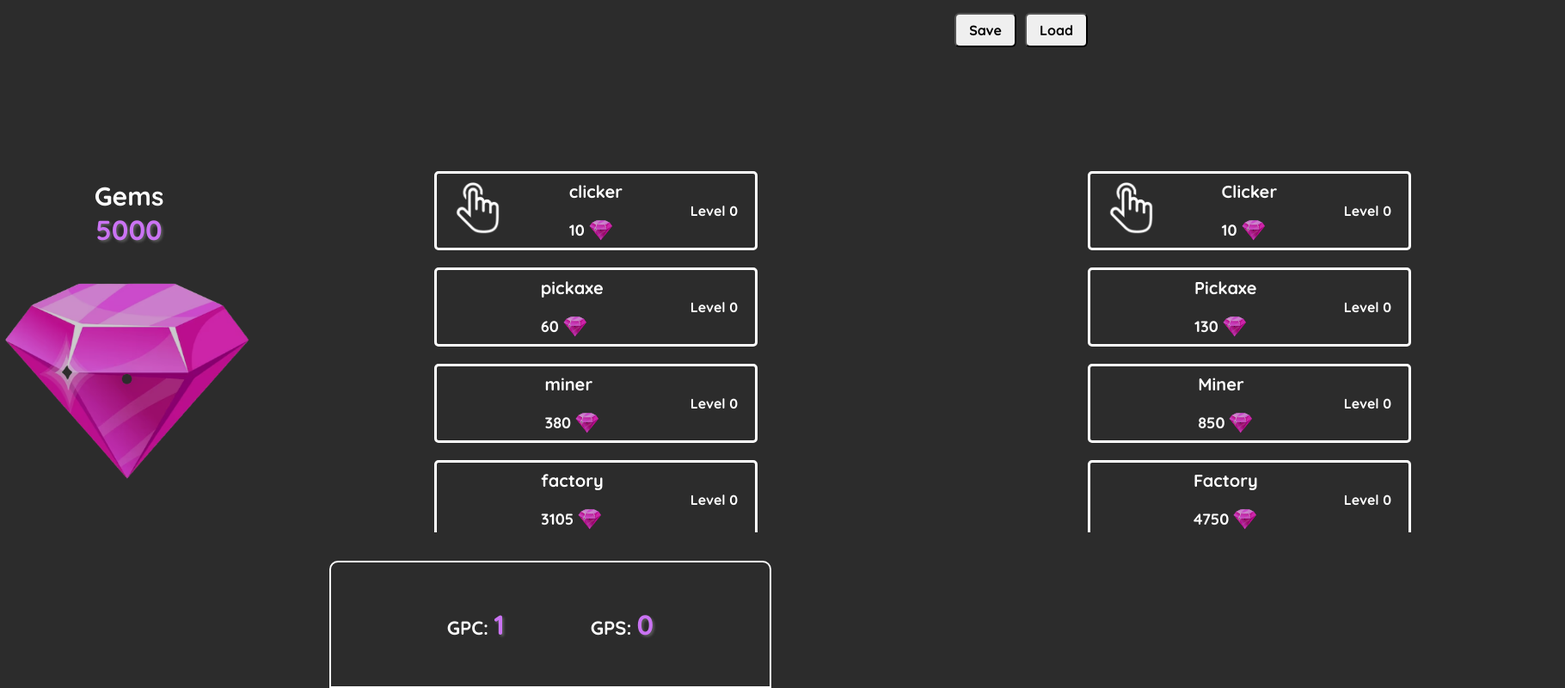
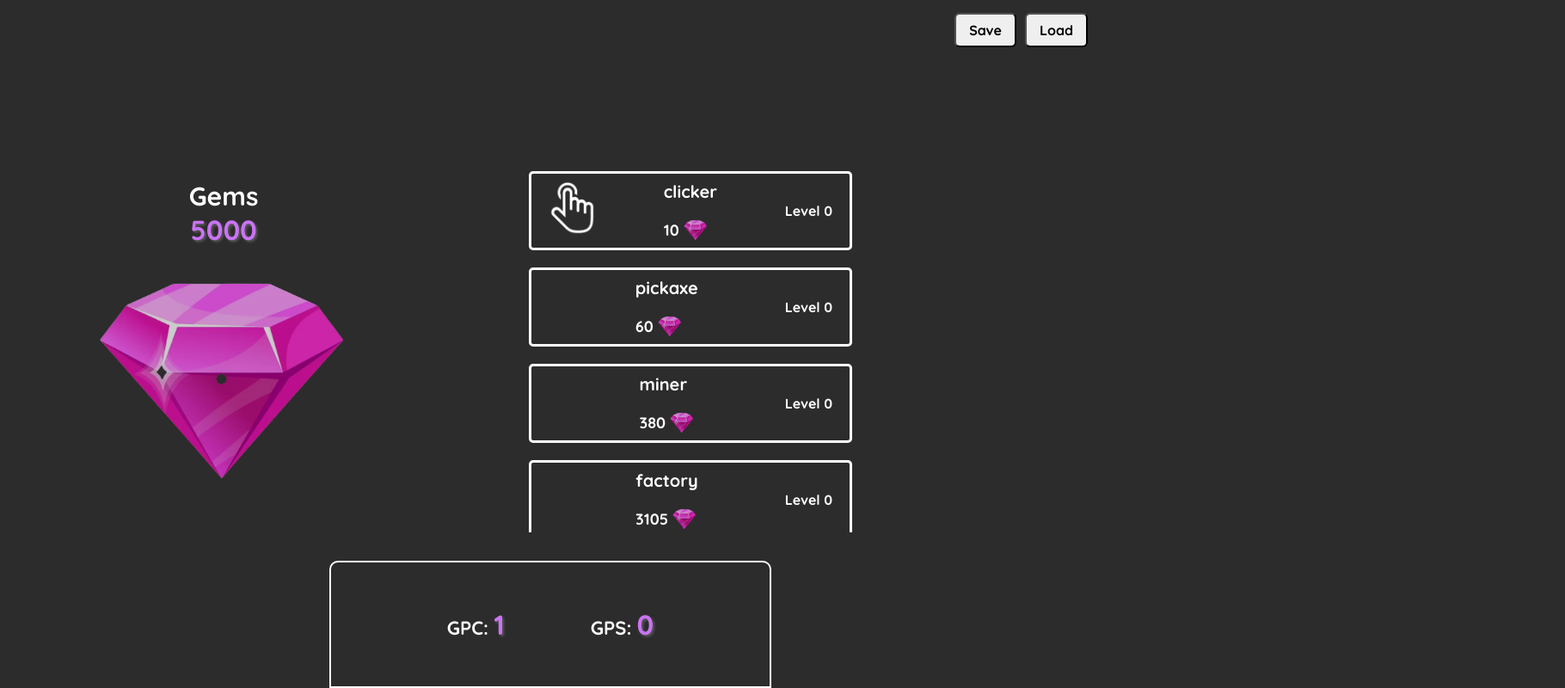
Before and after one commit to pietruszka808/pietruszka808.github.io, a plain HTML site: page clicer.html in a window 1280 px wide. Shown: the whole page at 86% size, 1820 px wide, since content can reach past the window. Drawn offline with Linux system fonts and the light colour scheme.

Commit message:
dodalem piaty upgrade

```diff
--- a/clicer.html
+++ b/clicer.html
@@ -50,95 +50,6 @@
 
             </div>
 
-            <div class="right">
-
-              <div class="upgrade" onclick="buyUpgrade('clicker')">
-                <div class="left-section">
-                  <img
-                  src="clicker-white.png"
-                  alt=""
-                  class="upgrade-img">
-                </div>
-                <div class="mid-section">
-                  <h4>Clicker</h4>
-                  <div class="cost-info">
-                    <p class="cost-text"><span class="clicker-cost">10</span></p>
-                    <img src="gem (1).png" alt="" class="gem-img">
-                  </div>
-                </div>
-                <div class="right-section">Level <span class="clicker-level">0</span></div>
-                 <div class="next-level-info">
-                    <p>
-                      +<span class="clicker-increase">1</span> gems <br />  per click
-                    </p>
-                 </div>
-              </div>
-
-              <div class="upgrade" onclick="buyUpgrade('pickaxe')">
-                <div class="left-section">
-                  <img src="pickaxe.png"
-                  alt=""
-                  class="upgrade-img">
-                </div>
-                <div class="mid-section">
-                  <h4>Pickaxe</h4>
-                  <div class="cost-info">
-                    <p class="cost-text"><span class="pickaxe-cost">130</span></p>
-                    <img src="gem (1).png" alt="" class="gem-img">
-                  </div>
-                </div>
-                <div class="right-section">Level <span class="pickaxe-level">0</span></div>
-                 <div class="next-level-info">
-                    <p>
-                      +<span class="pickaxe-increase">4</span> gems <br />  per second
-                    </p>
-                 </div>
-              </div>
-
-              <div class="upgrade" onclick="buyUpgrade('miner')">
-                <div class="left-section">
-                  <img src="miner.png"
-                  alt=""
-                  class="upgrade-img">
-                </div>
-                <div class="mid-section">
-                  <h4>Miner</h4>
-                  <div class="cost-info">
-                    <p class="cost-text"><span class="miner-cost">850</span></p>
-                    <img src="gem (1).png" alt="" class="gem-img">
-                  </div>
-                </div>
-                <div class="right-section">Level <span class="miner-level">0</span></div>
-                 <div class="next-level-info">
-                    <p>
-                      +<span class="miner-increase">24</span> gems <br />  per second
-                    </p>
-                 </div>
-              </div>
-
-              <div class="upgrade" onclick="buyUpgrade('factory')">
-                <div class="left-section">
-                  <img src="factory.png"
-                  alt=""
-                  class="upgrade-img">
-                </div>
-                <div class="mid-section">
-                  <h4>Factory</h4>
-                  <div class="cost-info">
-                    <p class="cost-text"><span class="factory-cost">4750</span></p>
-                    <img src="gem (1).png" alt="" class="gem-img">
-                  </div>
-                </div>
-                <div class="right-section">Level <span class="factory-level">0</span></div>
-                 <div class="next-level-info">
-                    <p>
-                      +<span class="factory-increase">82</span> gems <br />  per second
-                    </p>
-                 </div>
-              </div>
-
-            </div>
-          </div>
 
       <div class="statistics">
         <div class="texts">
--- a/clicer3 v2.js
+++ b/clicer3 v2.js
@@ -3,4 +3,5 @@ export const defaultValues = [
   {name: 'pickaxe', image: '/pickaxe.png', cost: 60, increase: 4},
   {name: 'miner', image: '/miner.png', cost: 380, increase: 16},
   {name: 'factory', image: '/factory.png', cost: 3105, increase: 82},
+  {name: 'potion', image: '/potion.png', cost: 23105, increase: 422},
 ]
--- a/clicer3.js
+++ b/clicer3.js
@@ -1,4 +1,4 @@
-import { defaultValues } from "./clicer3 v2.js";
+import { upgrades } from "./upgrades-clicer3.js";
 
 let gem = document.querySelector('.gem-cost');
 let parsedGem = parseFloat(gem.innerHTML)
@@ -12,66 +12,7 @@ let gpc = 1;
 
 let gps = 0;
 
-const upgrades = [
-  {
-    name: 'clicker',
-    cost: document.querySelector('.clicker-cost'),
-    parsedCost: parseFloat(document.querySelector('.clicker-cost').innerHTML),
-    increase: document.querySelector(".clicker-increase"),
-    parsedIncrease: parseFloat(document.querySelector(".clicker-increase").innerHTML),
-    level: document.querySelector(".clicker-level"),
-    gemMultiplier: 1.025,
-    costMultiplier: 1.12,
-  },
-  {
-    name: 'pickaxe',
-    cost: document.querySelector('.pickaxe-cost'),
-    parsedCost: parseFloat(document.querySelector('.pickaxe-cost').innerHTML),
-    increase: document.querySelector(".pickaxe-increase"),
-    parsedIncrease: parseFloat(document.querySelector(".pickaxe-increase").innerHTML),
-    level: document.querySelector(".pickaxe-level"),
-    gemMultiplier: 1.03,
-    costMultiplier: 1.115,
-  },
-  {
-    name: 'miner',
-    cost: document.querySelector('.miner-cost'),
-    parsedCost: parseFloat(document.querySelector('.miner-cost').innerHTML),
-    increase: document.querySelector(".miner-increase"),
-    parsedIncrease: parseFloat(document.querySelector(".miner-increase").innerHTML),
-    level: document.querySelector(".miner-level"),
-    gemMultiplier: 1.035,
-    costMultiplier: 1.11,
-  },
-  {
-    name: 'factory',
-    cost: document.querySelector('.factory-cost'),
-    parsedCost: parseFloat(document.querySelector('.factory-cost').innerHTML),
-    increase: document.querySelector(".factory-increase"),
-    parsedIncrease: parseFloat(document.querySelector(".factory-increase").innerHTML),
-    level: document.querySelector(".factory-level"),
-    gemMultiplier: 1.04,
-    costMultiplier: 1.10,
-  },
-]
 
-function createUpgrades() {
-  const upgradesContainer = document.getElementById('upgrades-container')
-  const template = document.getElementById('upgrade-template').textContent
-
-  defaultValues.forEach((obj) => {
-    let html = template;
-
-    Object.keys(obj).forEach((key) => {
-      const regex = new RegExp(`{{${key}}}`, 'g');
-      html = html.replace(regex, obj[key])
-    });
-
-    upgradesContainer.innerHTML += html
-  })
-}
-
-createUpgrades()
 
 function incrementGem(event) {
     gem.innerHTML = Math.round(parsedGem += gpc);
--- /dev/null
+++ b/upgrades-clicer3.js
@@ -0,0 +1,62 @@
+import { defaultValues } from "./clicer3 v2.js";
+
+function createUpgrades() {
+    const upgradesContainer = document.getElementById('upgrades-container')
+    const template = document.getElementById('upgrade-template').textContent
+
+    defaultValues.forEach((obj) => {
+      let html = template;
+
+      Object.keys(obj).forEach((key) => {
+        const regex = new RegExp(`{{${key}}}`, 'g');
+        html = html.replace(regex, obj[key])
+      });
+
+      upgradesContainer.innerHTML += html
+    })
+  }
+
+  createUpgrades()
+
+ export const upgrades = [
+  {
+    name: 'clicker',
+    cost: document.querySelector('.clicker-cost'),
+    parsedCost: parseFloat(document.querySelector('.clicker-cost').innerHTML),
+    increase: document.querySelector(".clicker-increase"),
+    parsedIncrease: parseFloat(document.querySelector(".clicker-increase").innerHTML),
+    level: document.querySelector(".clicker-level"),
+    gemMultiplier: 1.025,
+    costMultiplier: 1.12,
+  },
+  {
+    name: 'pickaxe',
+    cost: document.querySelector('.pickaxe-cost'),
+    parsedCost: parseFloat(document.querySelector('.pickaxe-cost').innerHTML),
+    increase: document.querySelector(".pickaxe-increase"),
+    parsedIncrease: parseFloat(document.querySelector(".pickaxe-increase").innerHTML),
+    level: document.querySelector(".pickaxe-level"),
+    gemMultiplier: 1.03,
+    costMultiplier: 1.115,
+  },
+  {
+    name: 'miner',
+    cost: document.querySelector('.miner-cost'),
+    parsedCost: parseFloat(document.querySelector('.miner-cost').innerHTML),
+    increase: document.querySelector(".miner-increase"),
+    parsedIncrease: parseFloat(document.querySelector(".miner-increase").innerHTML),
+    level: document.querySelector(".miner-level"),
+    gemMultiplier: 1.035,
+    costMultiplier: 1.11,
+  },
+  {
+    name: 'factory',
+    cost: document.querySelector('.factory-cost'),
+    parsedCost: parseFloat(document.querySelector('.factory-cost').innerHTML),
+    increase: document.querySelector(".factory-increase"),
+    parsedIncrease: parseFloat(document.querySelector(".factory-increase").innerHTML),
+    level: document.querySelector(".factory-level"),
+    gemMultiplier: 1.04,
+    costMultiplier: 1.10,
+  },
+]
```
